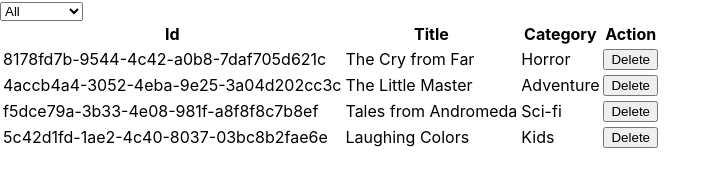
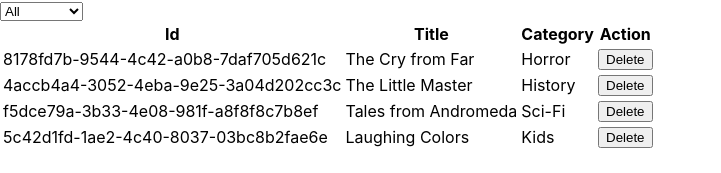
Before and after one commit to praz99/bookstore, a React (Create React App) app: page / in a window 1280 px wide. Shown: the top 173 px of the page, without its empty margins (0-721 px from the left). Built offline with nearby package versions, Linux system fonts and the light colour scheme.

Commit message:
fix typos in initialState

```diff
--- a/src/constants/initialState.js
+++ b/src/constants/initialState.js
@@ -3,8 +3,8 @@ import { v4 as uuidv4 } from 'uuid';
 const INITIAL_STATE = {
   books: [
     { id: uuidv4(), title: 'The Cry from Far', category: 'Horror' },
-    { id: uuidv4(), title: 'The Little Master', category: 'Adventure' },
-    { id: uuidv4(), title: 'Tales from Andromeda', category: 'Sci-fi' },
+    { id: uuidv4(), title: 'The Little Master', category: 'History' },
+    { id: uuidv4(), title: 'Tales from Andromeda', category: 'Sci-Fi' },
     { id: uuidv4(), title: 'Laughing Colors', category: 'Kids' },
   ],
   filter: 'All',
```
Also changed, not shown: 1 other file (tests, documents, lock files or other folders).
